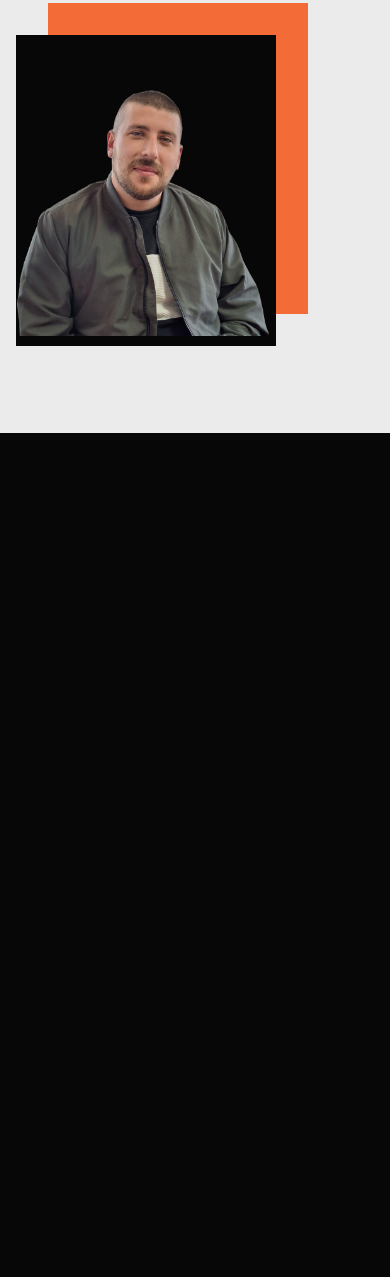
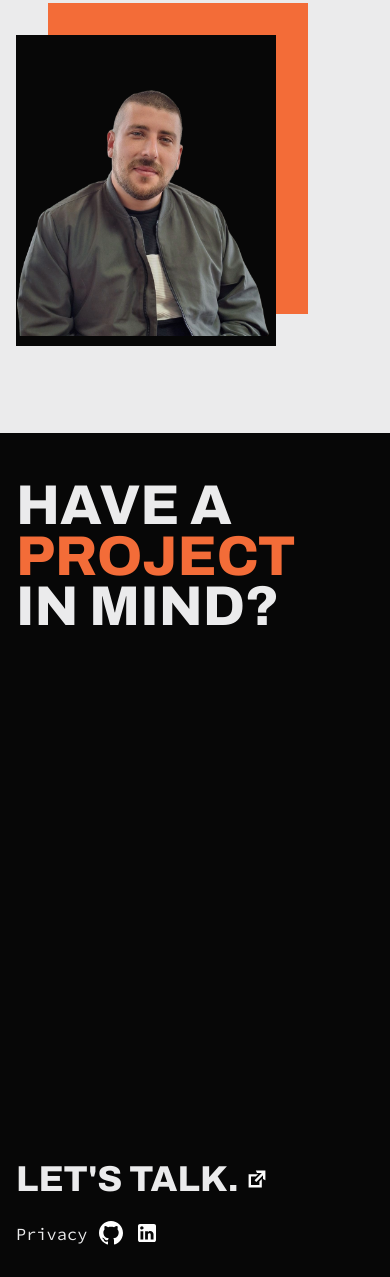
Before and after one commit to mokee99/portfolio-kemal, a plain HTML site: page index.html in a window 390 px wide. Shown: the part 6130-7407 px from the top of the page. Before the commit the page ends 6563 px from the top, so only its background shows below. Drawn offline with Linux system fonts and the light colour scheme.

Commit message:
set up cta section

```diff
--- a/css/home.css
+++ b/css/home.css
@@ -666,3 +666,110 @@
         max-width: 260px;
     }
 }
+
+
+.cta {
+    height: 100svh;
+    padding-top: 96px;
+    padding-bottom: 72px;
+}
+
+.cta-main-wrapper {
+    display: flex;
+    flex-direction: column;
+    justify-content: space-between;
+    align-items: flex-start;
+    height: 100%;
+}
+
+.cta-heading {
+    display: flex;
+    flex-direction: column;
+    font-size: clamp(56px, 8vw, 120px);
+    line-height: 0.90;
+}
+
+.cta-heading span {
+    display: block;
+}
+
+.bottom-wrapper {
+    width: 100%;
+    display: flex;
+    justify-content: space-between;
+    align-items: flex-end;
+}
+
+.cta-link-wrapper {
+    display: flex;
+    gap: 12px;
+}
+
+.cta-link {
+    font-size: 48px;
+    line-height: 1;
+    font-family: var(--ff-heading);
+    font-weight: 800;
+}
+
+.cta-arrow {
+    max-width: 32px;
+}
+
+.social-wrapper {
+    display: flex;
+    align-items: flex-end;
+    gap: 20px;
+}
+
+.social-media-icon {
+    max-width: 32px;
+}
+
+
+/* TABLET */
+
+@media (max-width: 992px) {
+    .cta {
+        padding-top: 72px;
+        padding-bottom: 48px;
+    }
+}
+
+
+/* MOBILE */
+
+@media (max-width: 767px) {
+    .bottom-wrapper {
+        flex-direction: column;
+        justify-content: flex-start;
+        align-items: flex-start;
+        gap: 24px;
+    }
+
+    .cta {
+        min-height: 650px;
+        padding-top: 48px;
+        padding-bottom: 32px;
+    }
+
+    .cta-link-wrapper {
+        gap: 6px;
+    }
+
+    .cta-link {
+        font-size: 36px;
+    }
+
+    .cta-arrow {
+        max-width: 24px;
+    }
+
+    .social-wrapper {
+        gap: 12px;
+    }
+
+    .social-media-icon {
+        max-width: 24px;
+    }
+}
--- a/index.html
+++ b/index.html
@@ -275,4 +275,29 @@
         </div>
     </section>
 
+    <section class="cta bg-dark">
+        <div class="container-lg">
+            <div class="cta-main-wrapper">
+                <div class="top-wrapper">
+                    <h2 class="cta-heading">
+                        <span>HAVE A</span>
+                        <span class="text-orange">PROJECT</span>
+                        <span>IN MIND?</span>
+                    </h2>
+                </div>
+                <div class="bottom-wrapper">
+                    <div class="cta-link-wrapper">
+                        <a class="cta-link" href="">LET'S TALK.</a>
+                        <img class="cta-arrow" src="./assets/icons/arrow-bold.svg" alt="Bold arrow icon">
+                    </div>
+                    <div class="social-wrapper">
+                        <a class="privacy-link" href="">Privacy</a>
+                        <img class="social-media-icon" src="./assets/icons/github-icon.svg" alt="Github icon">
+                        <img class="social-media-icon" src="./assets/icons/linkedin-icon.svg" alt="Linkedin icon">
+                    </div>
+                </div>
+            </div>
+        </div>
+    </section>
+
 </body>
```
